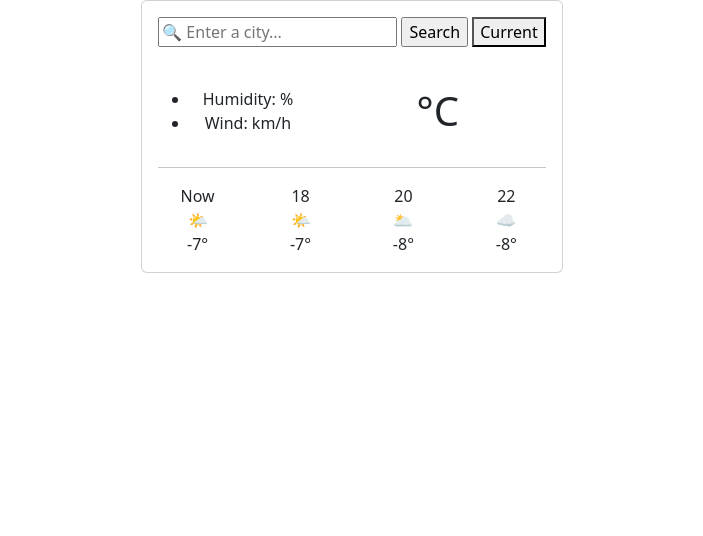
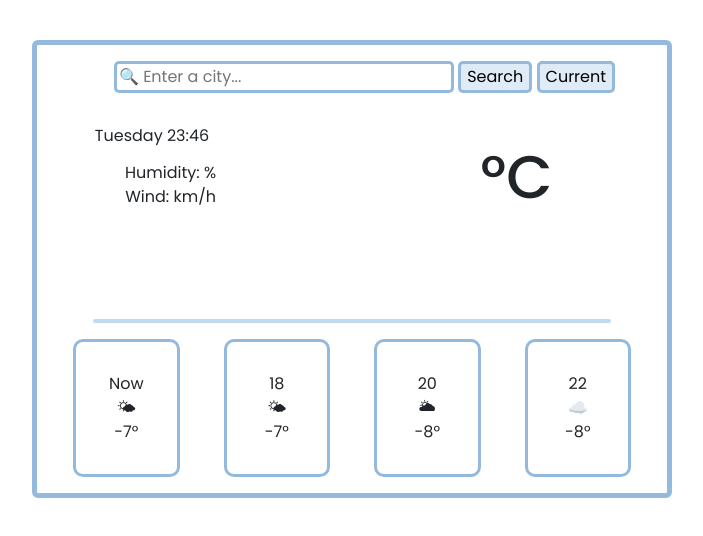
Before and after one commit to sharahgallego/vanilla-weather-app, a plain HTML site: page index.html in a window 1280 px wide. Shown: the whole page, without its empty margins (288-991 px from the left). Drawn offline with nearby package versions, Linux system fonts and the light colour scheme; no server answers.

Commit message:
Linked JS file

```diff
--- a/index.html
+++ b/index.html
@@ -73,6 +73,6 @@ Current
         </div>
       </div>
     </div>
-    <script src="src/index.js"></script>
+    <script src="script.js"></script>
   </body>
 </html>
--- a/script.js
+++ b/script.js
@@ -0,0 +1,71 @@
+function formatDate(date) {
+  let hours = date.getHours();
+  if (hours < 10) {
+    hours = `0${hours}`;
+  }
+  let minutes = date.getMinutes();
+  if (minutes < 10) {
+    minutes = `0${minutes}`;
+  }
+  let dayIndex = date.getDay();
+  let days = [
+    "Sunday",
+    "Monday",
+    "Tuesday",
+    "Wednesday",
+    "Thursday",
+    "Friday",
+    "Saturday",
+  ];
+  let day = days[dayIndex];
+
+  return `${day} ${hours}:${minutes}`;
+}
+function displayWeatherCondition(response) {
+  document.querySelector("#city").innerHTML = response.data.name;
+  document.querySelector("#temperature").innerHTML = Math.round(
+    response.data.main.temp
+  );
+  document.querySelector("#humidity").innerHTML = response.data.main.humidity;
+  document.querySelector("#wind").innerHTML = Math.round(
+    response.data.wind.speed
+  );
+  document.querySelector("#description").innerHTML =
+    response.data.weather[0].main;
+}
+function searchCity(city) {
+  let apiKey = "b95f179627c8dd37f41e1be6e3250e19";
+  let units = "metric";
+  let apiUrl = `https://api.openweathermap.org/data/2.5/weather?q=${city}&appid=${apiKey}&units=${units}`;
+  axios.get(apiUrl).then(displayWeatherCondition);
+}
+
+function handleSubmit(event) {
+  event.preventDefault();
+  let city = document.querySelector("#city-input").value;
+  searchCity(city);
+}
+function searchLocation(position) {
+  let apiKey = "b95f179627c8dd37f41e1be6e3250e19";
+  let apiUrl = `https://api.openweathermap.org/data/2.5/weather?lat=${position.coords.latitude}&lon=${position.coords.longitude}&units=metric&appid=${apiKey}`;
+  console.log(apiUrl);
+  axios.get(apiUrl).then(displayWeatherCondition);
+}
+
+function getCurrentLocation(event) {
+  event.preventDefault();
+  navigator.geolocation.getCurrentPosition(searchLocation);
+}
+
+let dateElement = document.querySelector("#date");
+let currentTime = new Date();
+
+let searchForm = document.querySelector("#search-form");
+
+searchForm.addEventListener("submit", handleSubmit);
+dateElement.innerHTML = formatDate(currentTime);
+
+let currentLocationButton = document.querySelector("#current-location-button");
+currentLocationButton.addEventListener("click", getCurrentLocation);
+
+searchCity("Calgary");
--- a/style.css
+++ b/style.css
@@ -0,0 +1,80 @@
+body {
+  font-family: "Poppins", sans-serif;
+}
+.city {
+  margin-left: 160px;
+  text-align: center;
+  margin-left: 25px;
+}
+.card {
+  width: 40rem;
+  margin-top: 40px;
+}
+.search {
+  width: 340px;
+  border: 3px solid #93badc;
+  border-radius: 5px;
+}
+.high-and-low {
+  margin-left: 20px;
+}
+.moredata {
+  margin-left: -135px;
+  color: #757575;
+  margin-bottom: -300px;
+}
+hr {
+  margin-left: 40px;
+  margin-right: 40px;
+  border: 2.5px solid #006ec5;
+  border-radius: 5px;
+}
+.changes {
+  margin-left: 10px;
+  margin-right: 10px;
+}
+#date,
+h2 {
+  margin-left: -400px;
+  margin-bottom: -3px;
+  margin-top: 10px;
+}
+.card {
+  border: 5px solid #93badc;
+  border-radius: 6px;
+}
+
+h1 {
+  font-size: 60px;
+  margin-top: -50px;
+  margin-bottom: -10px;
+}
+.weekday {
+  border: 3px solid #93badc;
+  margin: 0 22px;
+  border-radius: 10px;
+  padding: 30px 0px;
+}
+.temperature {
+  font-size: 60px;
+  padding-left: 70px;
+  padding-bottom: 100px;
+  margin-top: -20px;
+}
+ul {
+  padding: 0;
+  list-style-type: none;
+}
+#description {
+  margin-right: 400px;
+}
+button {
+  border: 3px solid #93badc;
+  border-radius: 5px;
+  background-color: #dfebf7;
+}
+#search-input {
+  border: 3px solid #93badc;
+  border-radius: 5px;
+  background-color: #dfebf7;
+}
```
